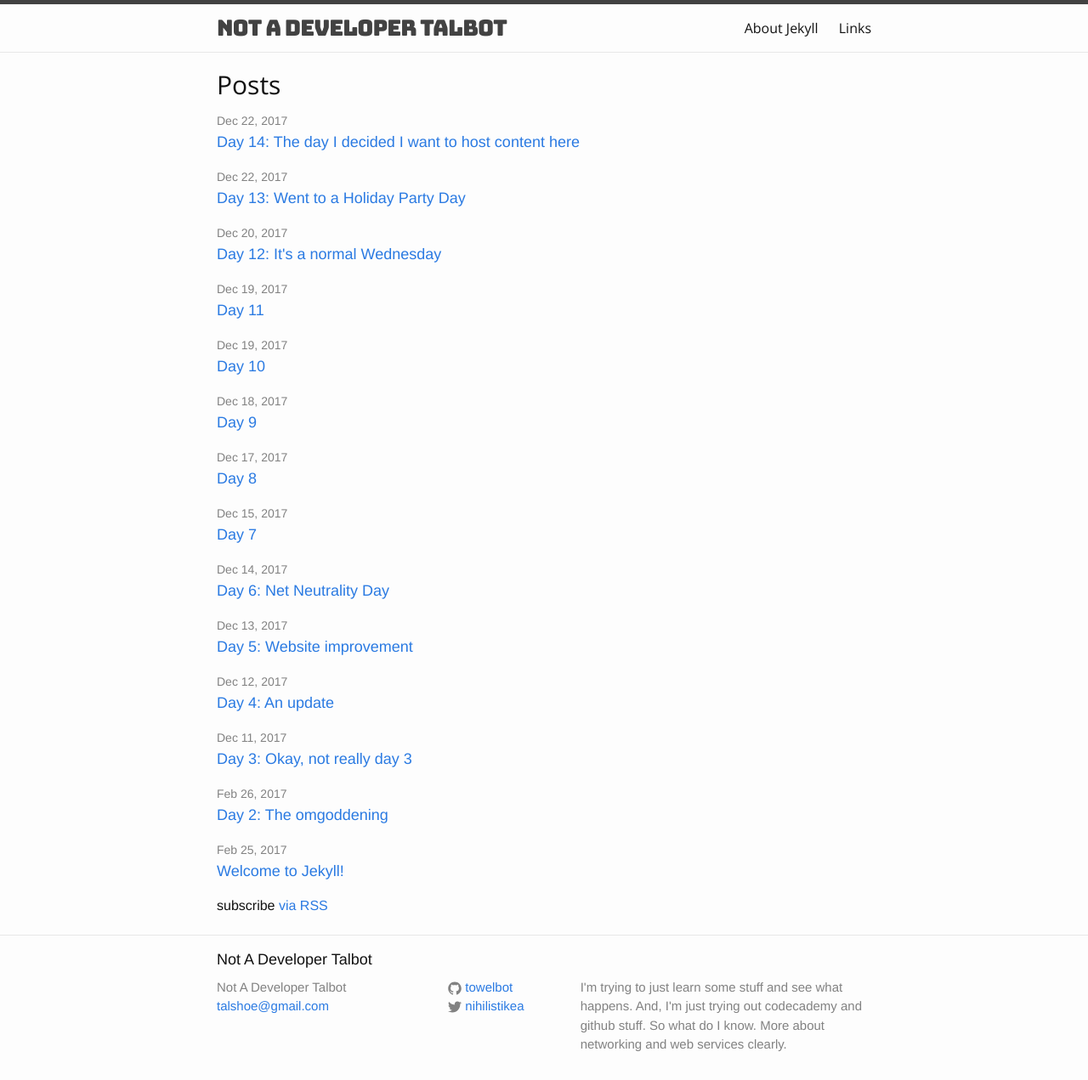
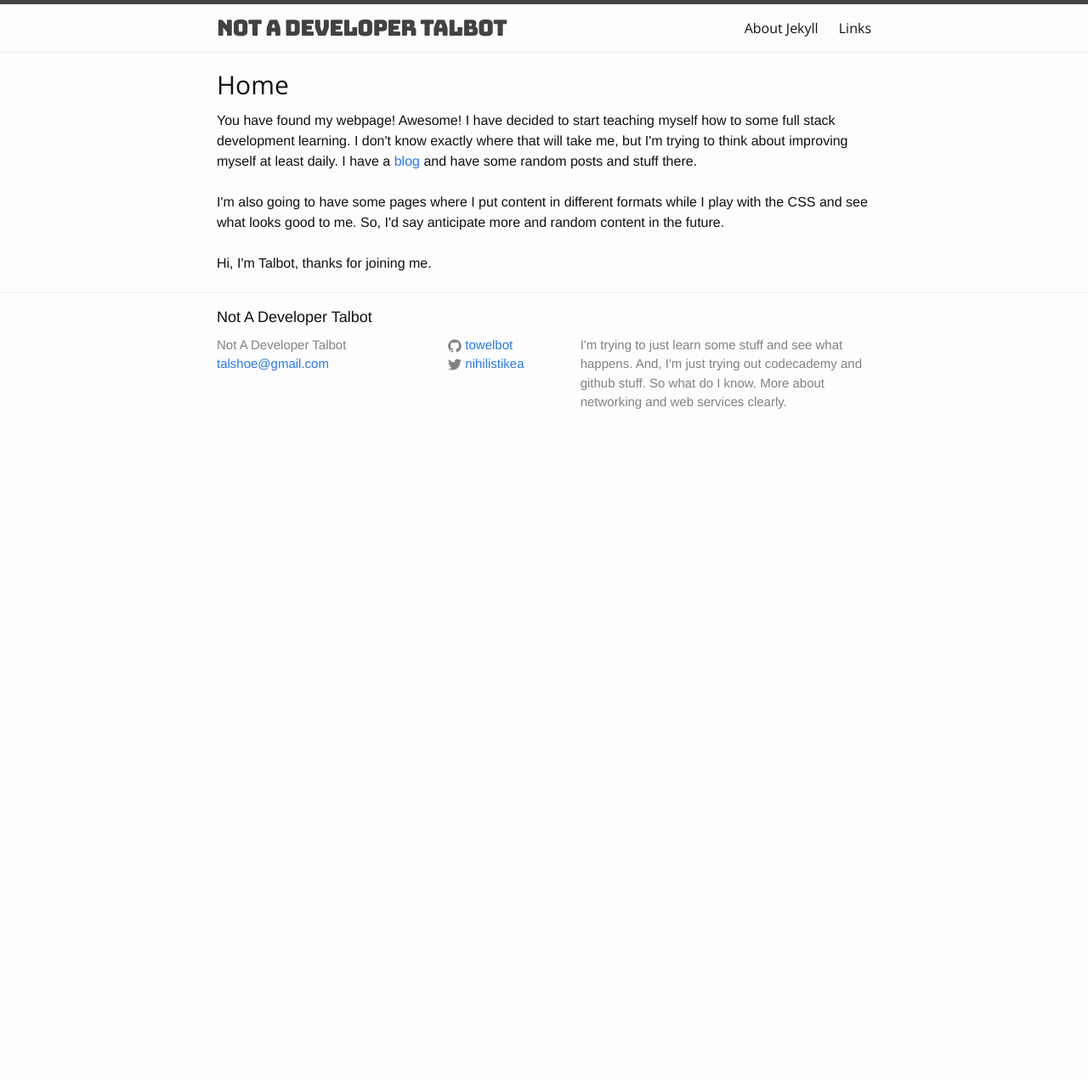
Before and after one commit to towelbot/towelbot.github.io, a Jekyll site: the page built from index.html, in a window 1280 px wide. Shown: the whole page at 85% size. Built offline with Jekyll 4.4.1, drawn with Linux system fonts in a browser that asks for light colours; after the commit the page ends 900 px from its top, so only the background shows below that.

Commit message:
Moved posts to blog, and updated "home" for index.

```diff
--- a/index.html
+++ b/index.html
@@ -4,9 +4,13 @@ layout: default
 
 <div class="home">
 
-  <h1 class="page-heading">Posts</h1>
+  <h1 class="page-heading">Home</h1>
 
-  <ul class="post-list">
+  <p>You have found my webpage! Awesome! I have decided to start teaching myself how to some full stack development learning. I don't know exactly where that will take me, but I'm trying to think about improving myself at least daily. I have a <a href="/blog.html">blog</a> and have some random posts and stuff there. <br><br> I'm also going to have some pages where I put content in different formats while I play with the CSS and see what looks good to me. So, I'd say anticipate more and random content in the future. <br><br>Hi, I'm Talbot, thanks for joining me.</a>
+
+  <!-- <h1 class="page-heading">Posts</h1>
+
+ <ul class="post-list">
     {% for post in site.posts %}
       <li>
         <span class="post-meta">{{ post.date | date: "%b %-d, %Y" }}</span>
@@ -18,6 +22,6 @@ layout: default
     {% endfor %}
   </ul>
 
-  <p class="rss-subscribe">subscribe <a href="{{ "/feed.xml" | prepend: site.baseurl }}">via RSS</a></p>
+  <p class="rss-subscribe">subscribe <a href="{{ "/feed.xml" | prepend: site.baseurl }}">via RSS</a></p>  -->
 
 </div>
```
Also changed, not shown: blog.html (added, +23 -0 lines).
